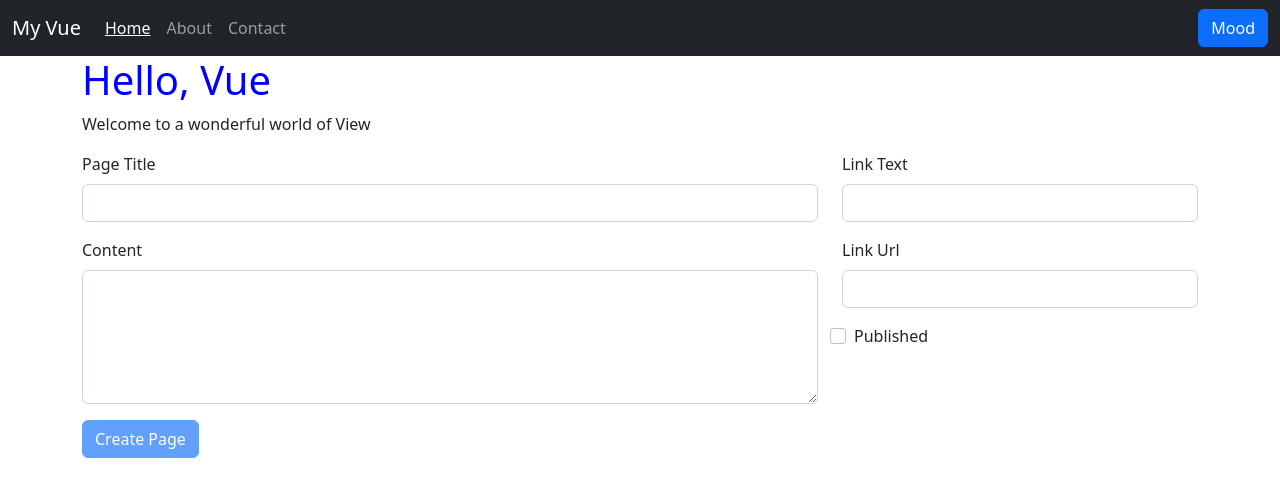
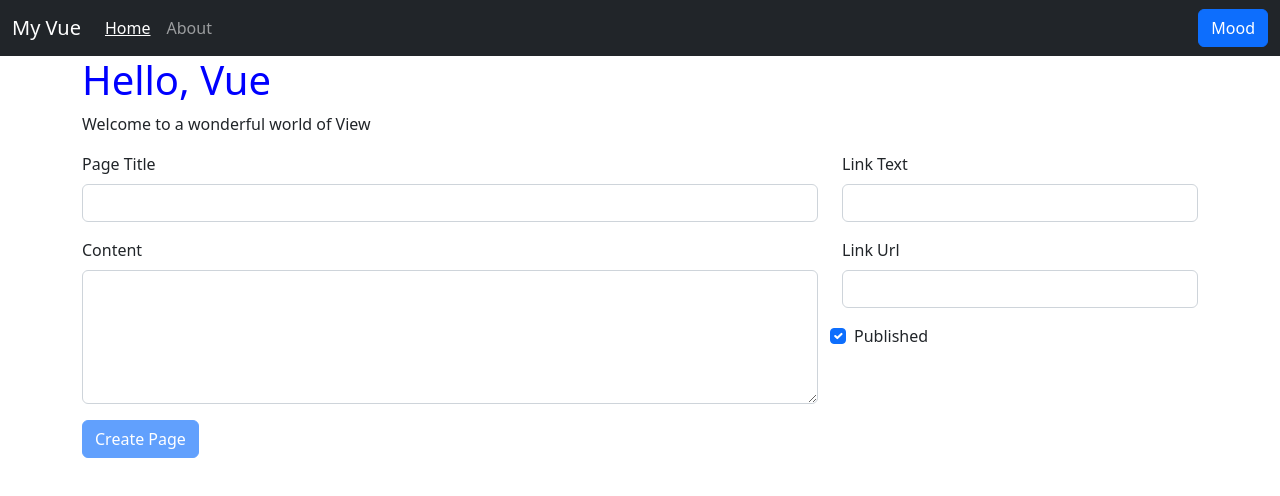
Before and after one commit to Lu-Smith/vueTraining, a Vue app in the folder vue-training/: page / in a window 1280 px wide. Shown: the top 496 px of the page. Built offline with nearby package versions, Linux system fonts and the light colour scheme.

Commit message:
Updated published tick in form

```diff
--- a/vue-training/public/pages.json
+++ b/vue-training/public/pages.json
@@ -2,16 +2,19 @@
   {
     "link": { "text": "Home", "url": "index.html" },
     "pageTitle": "Hello, Vue",
-    "content": "Welcome to a wonderful world of View"
+    "content": "Welcome to a wonderful world of View",
+    "published": true
   },
   {
     "link": { "text": "About", "url": "about.html" },
     "pageTitle": "About",
-    "content": "Welcome to about page"
+    "content": "Welcome to about page",
+    "published": true
   },
   {
     "link": { "text": "Contact", "url": "contact.html" },
     "pageTitle": "Contact",
-    "content": "Contact me"
+    "content": "Contact me",
+    "published": false
   }
 ]
--- a/vue-training/src/App.vue
+++ b/vue-training/src/App.vue
@@ -39,7 +39,7 @@ export default {
       this.pages = data;
     },
     pageCreated(pageObj) {
-      console.log(pageObj);
+      this.pages.push(pageObj);
     },
   },
 };
--- a/vue-training/src/components/AppNavbar.vue
+++ b/vue-training/src/components/AppNavbar.vue
@@ -5,7 +5,11 @@
     <div class="container-fluid">
       <a class="navbar-brand" href="#">My Vue</a>
       <ul class="navbar-nav me-auto mb-2 mb-lg-0">
-        <li v-for="(page, index) in pages" class="nav-item" :key="index">
+        <li
+          v-for="(page, index) in publishedPages"
+          class="nav-item"
+          :key="index"
+        >
           <navbar-link
             :page="page"
             :isActive="activePage == index"
@@ -31,6 +35,11 @@ export default {
   },
   created() {
     this.getThemeSetting();
+  },
+  computed: {
+    publishedPages() {
+      return this.pages.filter((p) => p.published);
+    },
   },
   props: ["pages", "activePage", "navLinkClick"],
   data() {
--- a/vue-training/src/components/CreatePage.vue
+++ b/vue-training/src/components/CreatePage.vue
@@ -27,7 +27,11 @@
         </div>
         <div class="row mb-3">
           <div class="form-check">
-            <input class="form-check-input" type="checkbox" />
+            <input
+              class="form-check-input"
+              type="checkbox"
+              v-model="published"
+            />
             <label class="form-check-label" for="gridCkeck1">Published</label>
           </div>
         </div>
@@ -61,6 +65,7 @@ export default {
       content: "",
       linkText: "",
       linkUrl: "",
+      published: true,
     };
   },
   methods: {
@@ -72,8 +77,11 @@ export default {
       this.pageCreated({
         pageTitle: this.pageTitle,
         content: this.content,
-        linktText: this.linkText,
-        linkUrl: this.linkUrl,
+        link: {
+          text: this.linkText,
+          url: this.linkUrl,
+        },
+        published: this.published,
       });
     },
   },
```
